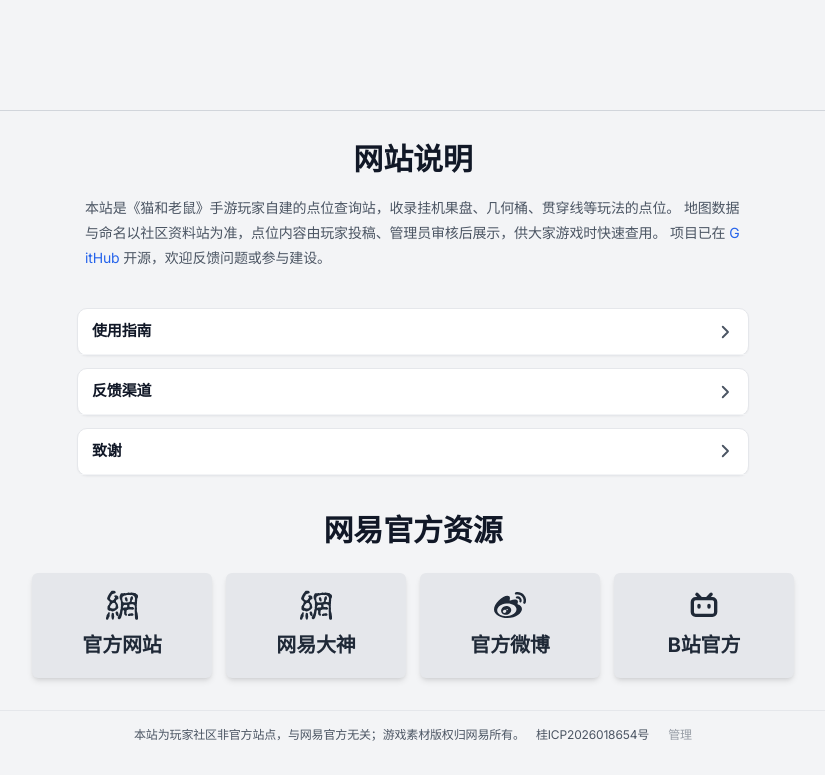
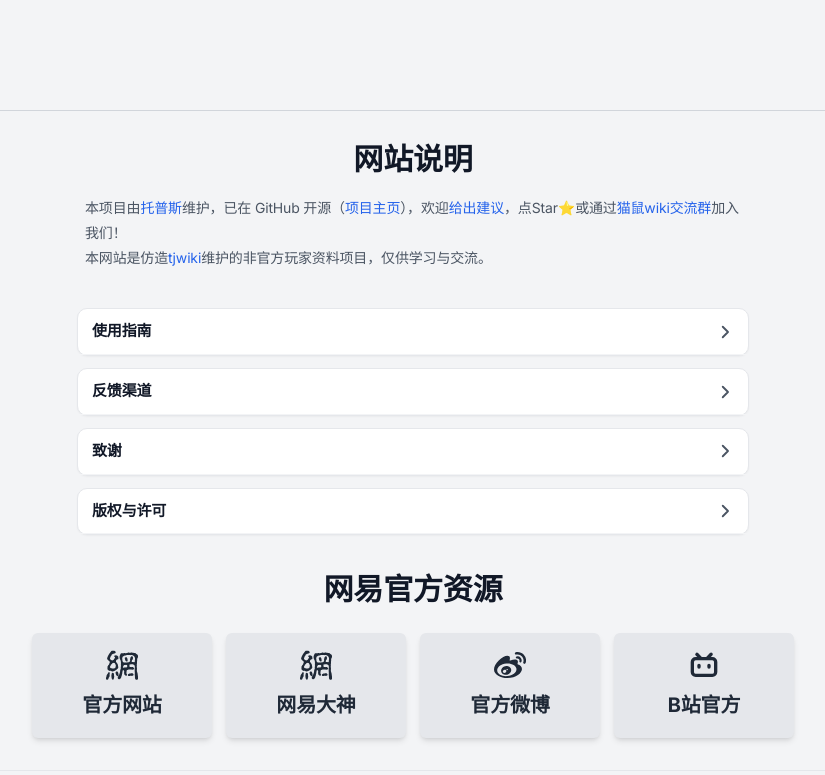
Before and after one commit to Topps2025/TJ_map, a Flask app: page / in a window 1280 px wide. Shown: the part 531-1306 px from the top of the page, without its empty margins (227-1052 px from the left). Before the commit the page ends 1272 px from the top, so only its background shows below. Run offline with Flask 3, Linux system fonts and the light colour scheme.

Commit message:
feat: 致谢与网站说明改版，页脚新增隐私/版权/条款（MIT），移除地图搜索
- 致谢名单分四行展示：新增 凡叔哇（图片素材）与 小曙光（支持鼓励），
  每位致谢人员均绑定对应链接
- 网站说明改为：托普斯维护 + 项目主页 + 反馈邮箱 + Star⭐ + 猫鼠wiki交流群，
  并注明仿造 tjwiki 的非官方学习交流项目
- 页脚新增「版权与许可」折叠卡：隐私说明 / 版权声明 / 开源许可（MIT）
- 根目录新增标准 MIT LICENSE 文件
- 移除地图搜索功能（搜索框样式与 /api/all_maps 接口）

```diff
--- a/static/css/style.css
+++ b/static/css/style.css
@@ -1341,12 +1341,8 @@ button { font-family: inherit; cursor: pointer; }
   from { opacity: 0; transform: translateY(-4px); }
   to { opacity: 1; transform: none; }
 }
-.thanks-line {
-  display: flex;
-  flex-wrap: wrap;
-  gap: 4px 14px;
-  margin-top: 6px;
-}
+/* 致谢分组段落：每组一行（图片素材 / 点位测试 / 支持鼓励 / 投稿人） */
+.thanks-group { margin-top: 6px; }
 
 /* 站点磁贴（tjwiki ActionTile：网易官方资源）
    ActionTile stacked：bg-gray-200 / dark:bg-slate-700，hover 变蓝底白字并上浮 */
--- a/templates/index.html
+++ b/templates/index.html
@@ -116,9 +116,10 @@
       <h2 class="footer-about-title">网站说明</h2>
       <div class="footer-about-body">
         <p>
-          本站是《猫和老鼠》手游玩家自建的点位查询站，收录挂机果盘、几何桶、贯穿线等玩法的点位。
-          地图数据与命名以社区资料站为准，点位内容由玩家投稿、管理员审核后展示，供大家游戏时快速查用。
-          项目已在 <a class="footer-link" href="https://github.com/Topps2025/TJ_map" target="_blank" rel="noopener noreferrer">GitHub</a> 开源，欢迎反馈问题或参与建设。
+          本项目由<a class="footer-link" href="https://space.bilibili.com/489447581" target="_blank" rel="noopener noreferrer">托普斯</a>维护，已在 GitHub 开源（<a class="footer-link" href="https://github.com/Topps2025/TJ_map" target="_blank" rel="noopener noreferrer">项目主页</a>），欢迎<a class="footer-link" href="mailto:1248185594@qq.com">给出建议</a>，点Star⭐或通过<a class="footer-link" href="https://tjwiki.com" target="_blank" rel="noopener noreferrer">猫鼠wiki交流群</a>加入我们！
+        </p>
+        <p>
+          本网站是仿造<a class="footer-link" href="https://tjwiki.com" target="_blank" rel="noopener noreferrer">tjwiki</a>维护的非官方玩家资料项目，仅供学习与交流。
         </p>
       </div>
     </section>
@@ -163,15 +164,32 @@
           </svg>
         </summary>
         <div class="wiki-card-body">
-          <p class="footer-muted">感谢所有投稿人、审核管理员与测试玩家；致谢名单持续更新中......</p>
-          <p class="thanks-line">
-            <a class="footer-link" href="https://tjwiki.com" target="_blank" rel="noopener noreferrer">猫鼠wiki</a>
-            <a class="footer-link" href="https://space.bilibili.com/1824497379" target="_blank" rel="noopener noreferrer">牛牛</a>
-            <a class="footer-link" href="https://space.bilibili.com/610046657" target="_blank" rel="noopener noreferrer">裕博yb</a>
-            <a class="footer-link" href="https://space.bilibili.com/34094591" target="_blank" rel="noopener noreferrer">摸鱼酵母</a>
-            <a class="footer-link" href="https://space.bilibili.com/3706925378177119" target="_blank" rel="noopener noreferrer">一只小阿贝</a>
-            <a class="footer-link" href="https://space.bilibili.com/1026689661" target="_blank" rel="noopener noreferrer">急性子下雪慢性子上学</a>
+          <p class="thanks-group">
+            感谢 <a class="footer-link" href="https://www.bilibili.com/video/BV1z6421u7s1" target="_blank" rel="noopener noreferrer">凡叔哇</a> 提供图片素材，
           </p>
+          <p class="thanks-group">
+            感谢
+            <a class="footer-link" href="https://space.bilibili.com/1824497379" target="_blank" rel="noopener noreferrer">牛牛</a>、<a class="footer-link" href="https://space.bilibili.com/34094591" target="_blank" rel="noopener noreferrer">摸鱼酵母</a>、<a class="footer-link" href="https://space.bilibili.com/1026689661" target="_blank" rel="noopener noreferrer">急性子下雪慢性子上学</a>、<a class="footer-link" href="https://space.bilibili.com/610046657" target="_blank" rel="noopener noreferrer">裕博yb</a>、<a class="footer-link" href="https://space.bilibili.com/3706925378177119" target="_blank" rel="noopener noreferrer">一只小阿贝</a>
+            提供的点位测试，
+          </p>
+          <p class="thanks-group">
+            感谢 <a class="footer-link" href="https://tjwiki.com" target="_blank" rel="noopener noreferrer">猫鼠wiki</a>、<a class="footer-link" href="https://space.bilibili.com/241188567" target="_blank" rel="noopener noreferrer">小曙光</a> 对本项目的支持和鼓励，
+          </p>
+          <p class="thanks-group">感谢所有投稿人。致谢名单持续更新中......</p>
+        </div>
+      </details>
+
+      <details class="wiki-card">
+        <summary class="wiki-card-head">
+          <span class="wiki-card-title">版权与许可</span>
+          <svg class="chevron" viewBox="0 0 24 24" fill="none" stroke="currentColor" stroke-width="2.5" aria-hidden="true">
+            <path stroke-linecap="round" stroke-linejoin="round" d="M19 9l-7 7-7-7"/>
+          </svg>
+        </summary>
+        <div class="wiki-card-body">
+          <p><strong>隐私说明</strong>：本站不设账号系统、不追踪浏览行为，所有功能永久免费；投稿时收集的昵称与邮箱仅用于审核结果通知，不作其他用途，可随时<a class="footer-link" href="mailto:1248185594@qq.com">来信</a>要求删除。</p>
+          <p><strong>版权声明</strong>：猫和老鼠（Tom and Jerry）角色版权归华纳兄弟娱乐公司（Warner Bros. Entertainment Inc.）所有，游戏素材版权归网易《猫和老鼠》手游所有。本站为非官方玩家站点，若版权方提出要求，我们将立即调整。</p>
+          <p><strong>开源许可</strong>：本项目源代码与站点内容采用 <a class="footer-link" href="https://opensource.org/licenses/MIT" target="_blank" rel="noopener noreferrer">MIT License</a> 授权，使用时请保留版权声明与许可链接。</p>
         </div>
       </details>
     </div>
```
Also changed, not shown: 1 other file.
